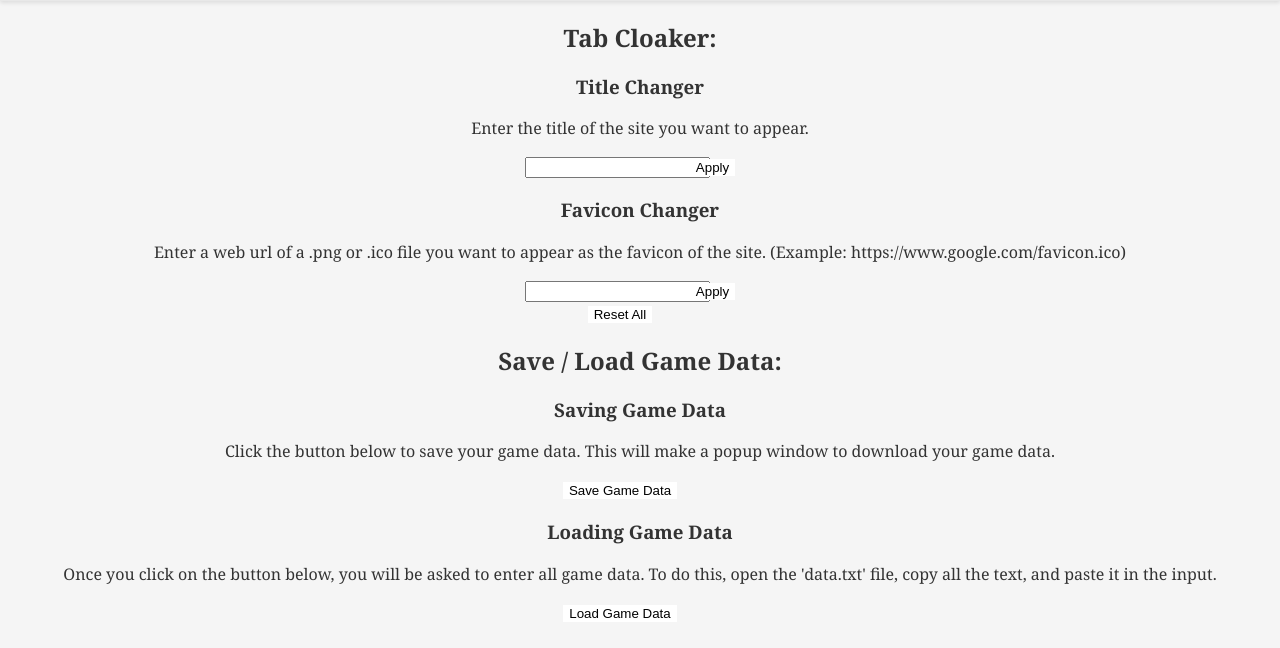
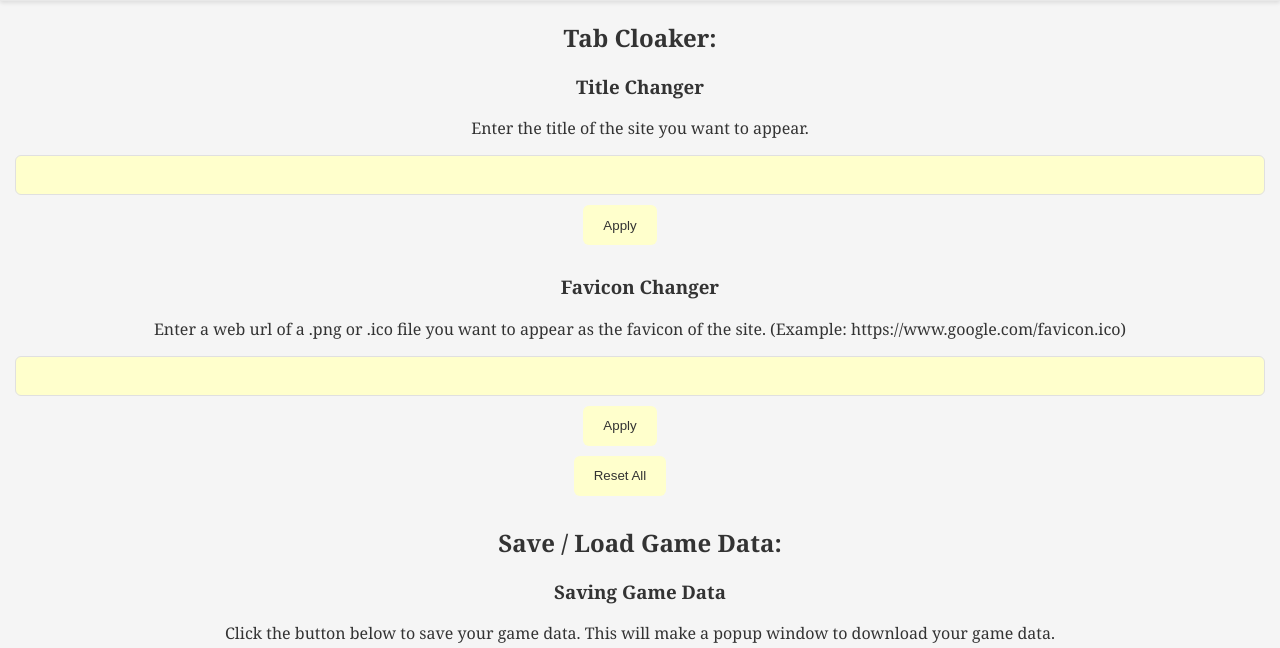
Before and after one commit to xlluminate/Illuminate, a website: page settings.html in a window 1280 px wide. Shown: the part 131-779 px from the top of the page. Drawn offline with Linux system fonts and the light colour scheme.

Commit message:
Update settings.html

```diff
--- a/settings.html
+++ b/settings.html
@@ -9,6 +9,7 @@
     <script async src="https://pagead2.googlesyndication.com/pagead/js/adsbygoogle.js?client=ca-pub-3317735030374126"
      crossorigin="anonymous"></script>
     <link id="theme-link" rel="stylesheet" href="/css/index.css">
+    <link rel="stylesheet" href="/css/settings.css">
 </head>
 <body>
     <div class="center">
```
